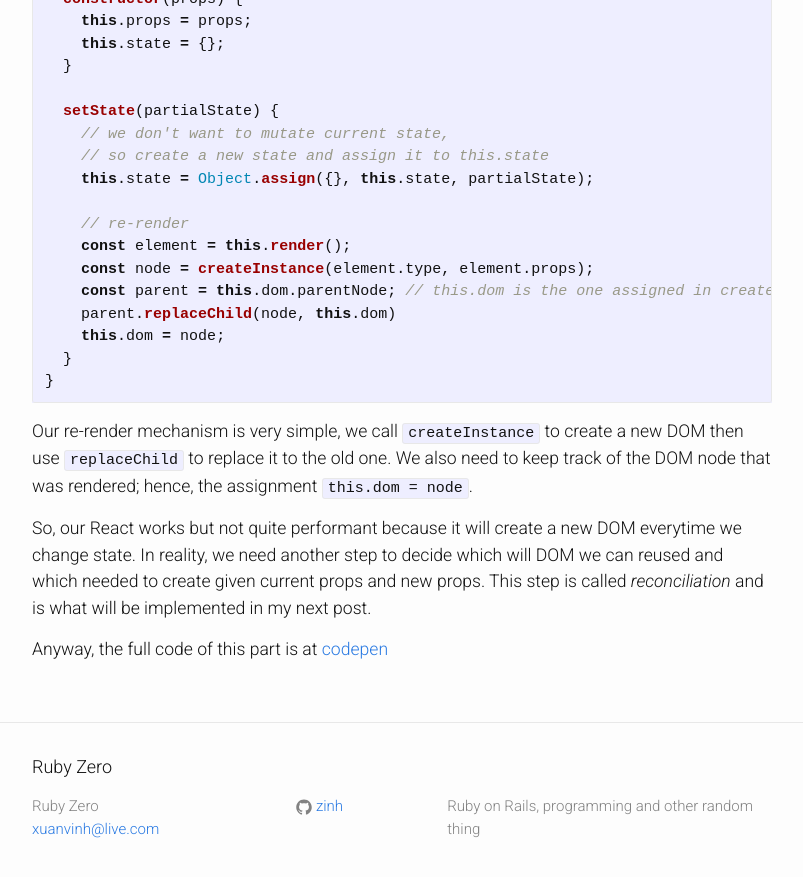
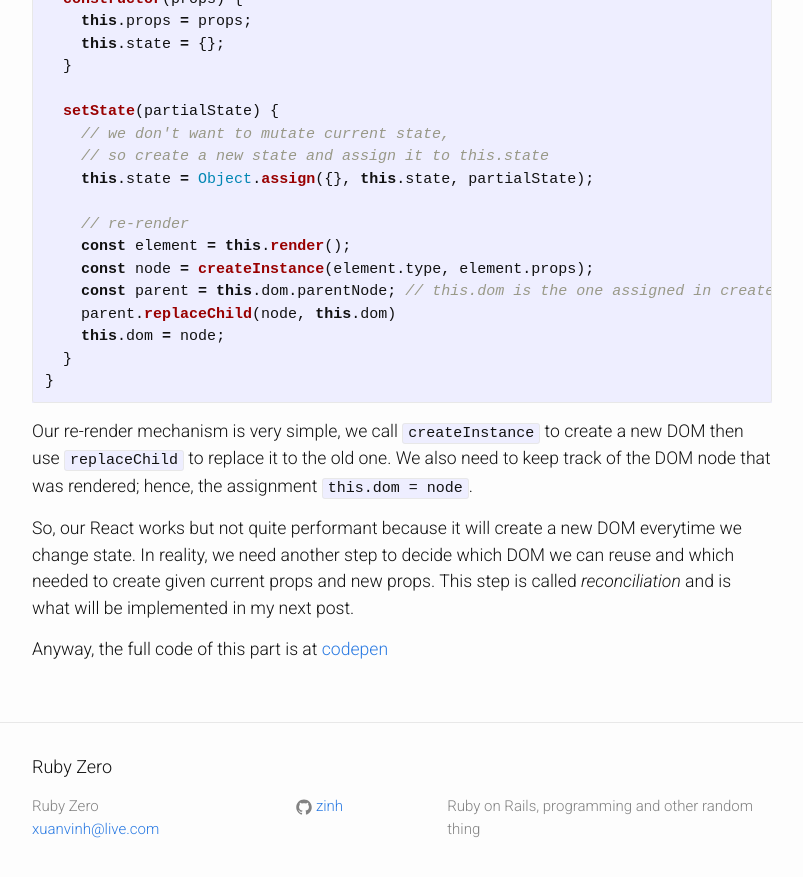
Before and after one commit to zinh/zinh.github.io, a Jekyll site: the page built from _posts/2020-03-27-build-a-react-part-02-class-and-functional-component.markdown, in a window 1280 px wide and 900 px high, scrolled down 2593 px. Shown: the top 877 px of the window, without its empty margins (238-1041 px from the left). Built offline with Jekyll 4.4.1, drawn with Linux system fonts in a browser that asks for light colours.

Commit message:
Fix typo

```diff
--- a/_posts/2020-03-27-build-a-react-part-02-class-and-functional-component.markdown
+++ b/_posts/2020-03-27-build-a-react-part-02-class-and-functional-component.markdown
@@ -139,6 +139,6 @@ class Component {
 
 Our re-render mechanism is very simple, we call `createInstance` to create a new DOM then use `replaceChild` to replace it to the old one. We also need to keep track of the DOM node that was rendered; hence, the assignment `this.dom = node`.
 
-So, our React works but not quite performant because it will create a new DOM everytime we change state. In reality, we need another step to decide which will DOM we can reused and which needed to create given current props and new props. This step is called _reconciliation_ and is what will be implemented in my next post.
+So, our React works but not quite performant because it will create a new DOM everytime we change state. In reality, we need another step to decide which DOM we can reuse and which needed to create given current props and new props. This step is called _reconciliation_ and is what will be implemented in my next post.
 
 Anyway, the full code of this part is at [codepen](https://codepen.io/harue/pen/eYNQvoV){:rel="nofollow"}
```
